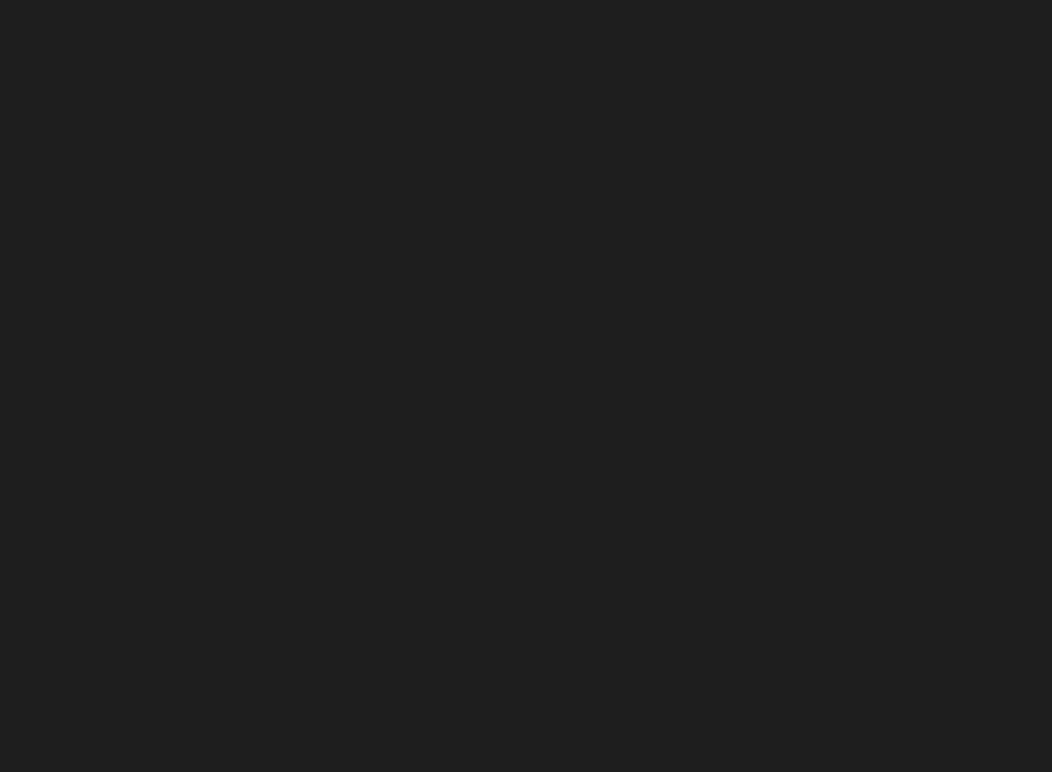
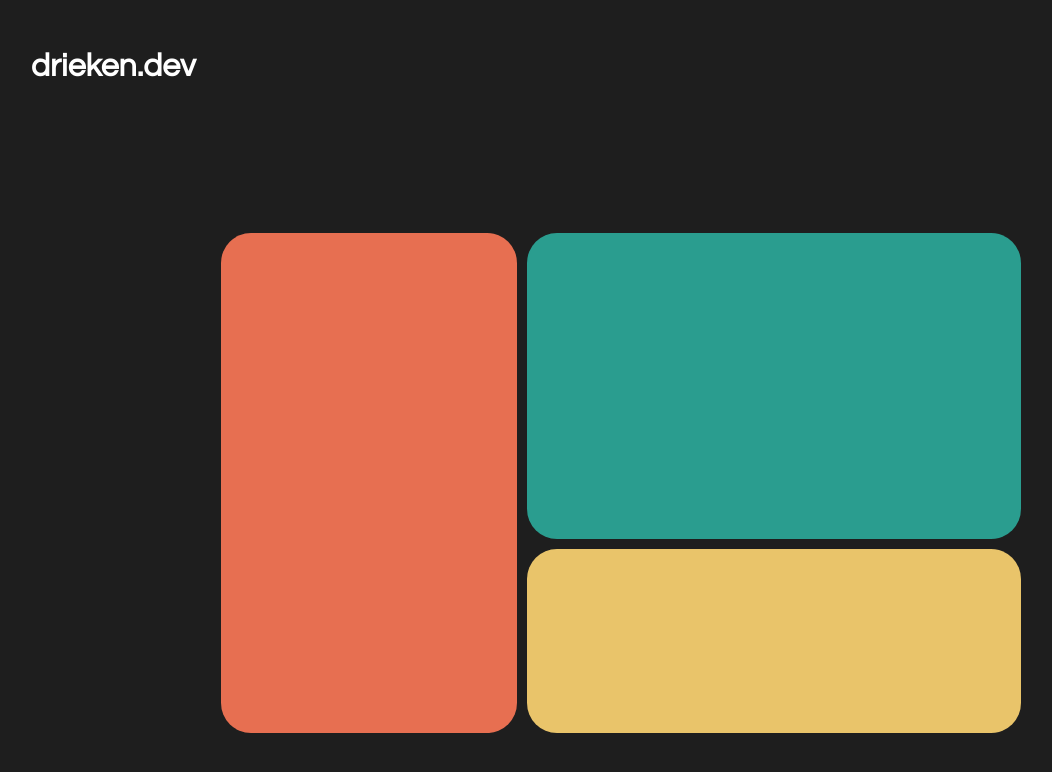
Before and after one commit to driehoeken/portfolio, a plain HTML site: page index.html in a window 1280 px wide. Shown: the whole page, without its empty margins (19-1071 px from the left). Drawn offline with Linux system fonts and the light colour scheme.

Commit message:
new layout

```diff
--- a/index.html
+++ b/index.html
@@ -14,5 +14,12 @@
         />
         <script src="main.js" defer></script>
     </head>
-    <body></body>
+    <body>
+        <h1>drieken.dev</h1>
+        <div class="container">
+            <div class="card card-portfolio"></div>
+            <div class="card card-aboutme"></div>
+            <div class="card card-contact"></div>
+        </div>
+    </body>
 </html>
--- a/style.css
+++ b/style.css
@@ -1,9 +1,50 @@
 :root {
     --primary-bg: #1e1e1e;
+    --primary-font: #ffffff;
+    --red: #e76f51;
+    --green: #2a9d8f;
+    --yellow: #e9c46a;
 }
 body {
     background-color: var(--primary-bg);
     margin: 0;
     font-family: "Questrial", sans-serif;
     overflow: hidden;
+    color: var(--primary-font);
 }
+h1 {
+    margin: 50px 0 0 50px;
+}
+.container {
+    display: grid;
+    grid-template-columns: 3fr 5fr;
+    grid-template-rows: 5fr 3fr;
+    gap: 10px;
+    width: 800px;
+    height: 500px;
+    margin: 150px auto 0 auto;
+}
+.card {
+    border-radius: 30px;
+}
+.card-portfolio {
+    background-color: var(--red);
+    grid-column-start: 1;
+    grid-column-end: 2;
+    grid-row-start: 1;
+    grid-row-end: 3;
+}
+.card-aboutme {
+    background-color: var(--green);
+    grid-column-start: 2;
+    grid-column-end: 3;
+    grid-row-start: 1;
+    grid-row-end: 2;
+}
+.card-contact {
+    background-color: var(--yellow);
+    grid-column-start: 2;
+    grid-column-end: 3;
+    grid-row-start: 2;
+    grid-row-end: 3;
+}
```
